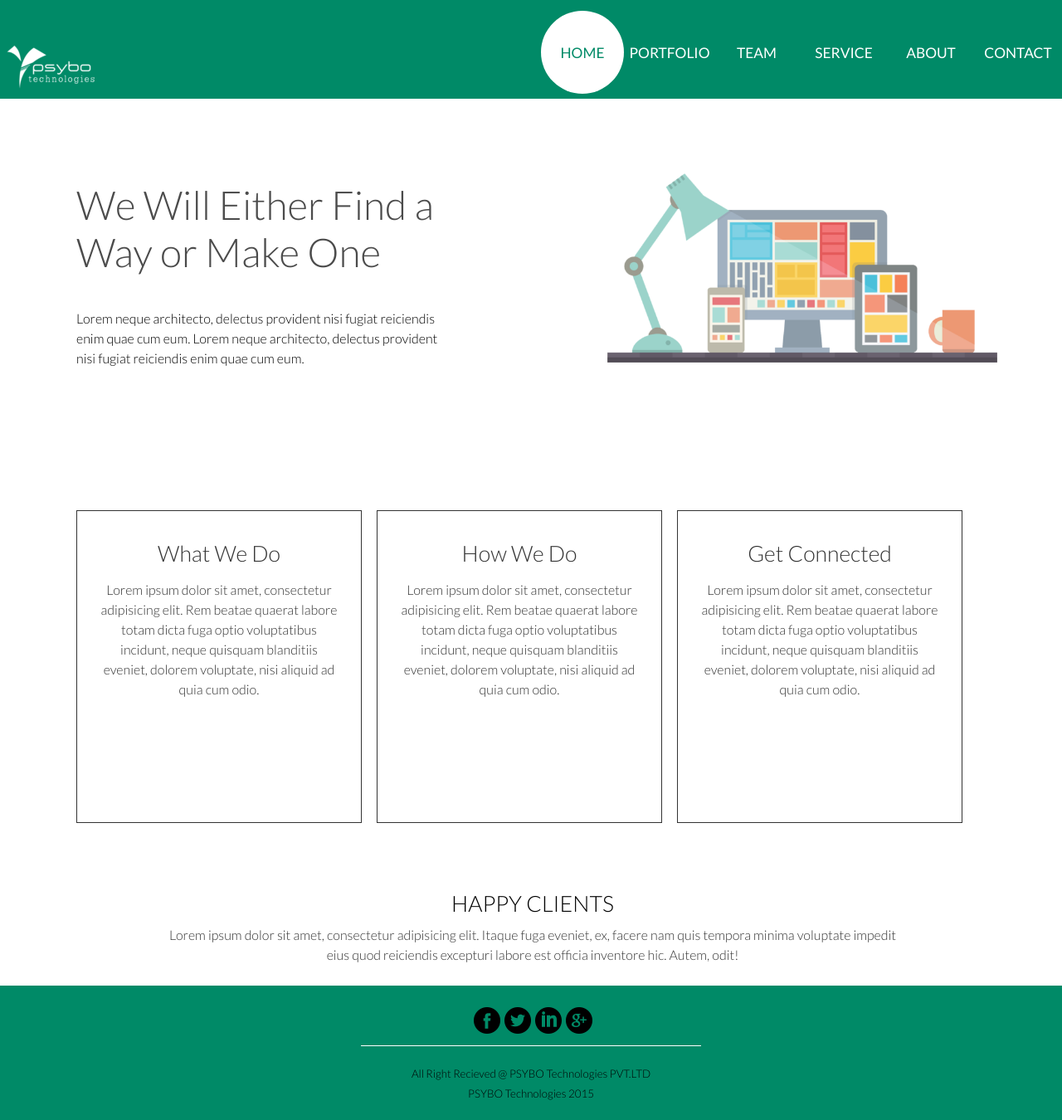
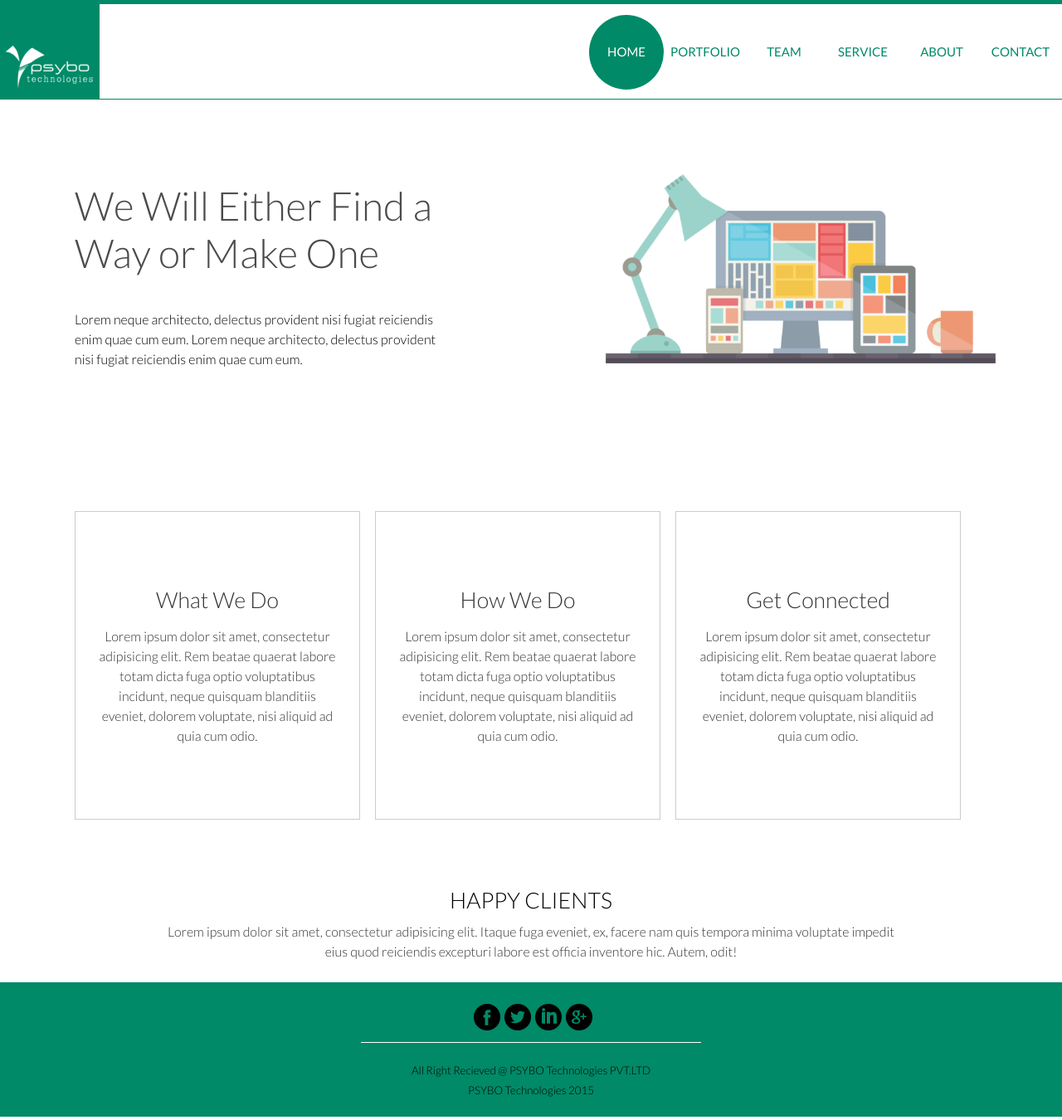
Before and after one commit to AjeebKt/Psybo-Site, a PHP site: page / in a window 1280 px wide. Shown: the whole page at 83% size. Run offline with PHP 8.4, Linux system fonts and the light colour scheme.

Commit message:
changes index

```diff
--- a/css/theme.css
+++ b/css/theme.css
@@ -106,11 +106,10 @@ section {
 header
 {
 	position: relative;
-	/*top: 0;*/
 	float: left;
 	width: 100%;
-	/*z-index: 10;*/
-	background-color: #008a67;
+	border-top: 5px solid #008a67;
+	border-bottom: 1px solid #008a67;
 }
 .logo
 {
@@ -118,7 +117,7 @@ header
 	float: left;
 	width: 120px;
 	background-color: #008a67;
-	padding-top: 45px;
+	padding-top: 40px;
 	/*margin-left: 5%;*/
 }
 .div-menu
@@ -146,26 +145,26 @@ header
 }
 	.navigation-links li
 	{
-		width: 100px;
-		height: 100px;
+		width: 90px;
+		height: 90px;
 		cursor: pointer;
 		list-style: none;
 		margin-right: 5px;
 		float: left;
-		border-radius: 50px;
+		border-radius: 45px;
 		-webkit-transition: background-color 0.3s ease, color 0.3s ease;
 		-o-transition: background-color 0.3s ease, color 0.3s ease;
 		transition: background-color 0.3s ease, color.3s ease;
 	}
 	.navigation-links li a
 	{
-		height: 60px;
+		height: 55px;
 		display: block;
 		font-family: Lato;
-		padding-top: 40px;
-		font-size: 13pt;
+		padding-top: 35px;
+		font-size: 15px;
 		text-decoration: none;
-		color: #fff;
+		color: #008a67;
 		/*letter-spacing: 1px;*/
 	}
 	.navigation-links li:hover
@@ -179,12 +178,12 @@ header
 		}
 	.navigation-links li.active
 	{
-		background-color: #fff;
+		background-color: #008a67;
 		/*border-top: 5px solid #fff;*/
 	}
 		.navigation-links li.active a
 		{
-			color: #008a67;
+			color: #fff;
 		}
 .container
 {
@@ -192,8 +191,8 @@ header
 	margin: 0 auto;
 	/*overflow: hidden;*/
 	/*position: relative;*/
-	border-right: 2px solid #222;
-	border-left: 2px solid #222;
+/*	border-right: 2px solid #222;
+	border-left: 2px solid #222;*/
 }
 .picture
 {
@@ -230,15 +229,20 @@ header
 }
 .div-wedo {
 	width: 100%;
-	border: 1px solid #333;
+	border: 1px solid #ccc;
 	margin: 10px;
 }
 .div-wedo a {
-	height: 325px;
+	height: 290px;
 	text-decoration: none;
-	padding: 25px;
+	padding: 80px 25px 0;
 	display: block;
 	color: #333;
+}
+.div-wedo a button {
+	border: 1px solid #008a67;
+	height: 40px;
+	background-color: #fff;
 }
 .testimonial {
 	margin-top: 4%;
@@ -510,7 +514,6 @@ footer
 .features p{
 	width: 60%;
 	float: left;
-	font-family: Lato;
 	font-weight: normal;
 	font-size: 10pt;
 	margin-left: 20px;
--- a/index.php
+++ b/index.php
@@ -49,22 +49,25 @@
 	   				<a href="service.php">
 		   				<h3>What We Do</h3>
 		   				<p>Lorem ipsum dolor sit amet, consectetur adipisicing elit. Rem beatae quaerat labore totam dicta fuga optio voluptatibus incidunt, neque quisquam blanditiis eveniet, dolorem voluptate, nisi aliquid ad quia cum odio.</p>
+		   				<!-- <button>View More</button> -->
 	   				</a>
 	   			</div>
 	   		</section>
 	   		<section class="what-wedo">
 	   			<div class="div-wedo">
-	   				<a href="#">
+	   				<a href="about.php">
 		   				<h3>How We Do</h3>
 		   				<p>Lorem ipsum dolor sit amet, consectetur adipisicing elit. Rem beatae quaerat labore totam dicta fuga optio voluptatibus incidunt, neque quisquam blanditiis eveniet, dolorem voluptate, nisi aliquid ad quia cum odio.</p>
+		   				<!-- <button>View More</button> -->
 	   				</a>
 	   			</div>
 	   		</section>
 	   		<section class="what-wedo">
 	   			<div class="div-wedo">
-	   				<a href="#">
+	   				<a href="contact.php">
 		   				<h3>Get Connected</h3>
 		   				<p>Lorem ipsum dolor sit amet, consectetur adipisicing elit. Rem beatae quaerat labore totam dicta fuga optio voluptatibus incidunt, neque quisquam blanditiis eveniet, dolorem voluptate, nisi aliquid ad quia cum odio.</p>
+		   				<!-- <button>View More</button> -->
 	   				</a>
 	   			</div>
 	   		</section>
```
